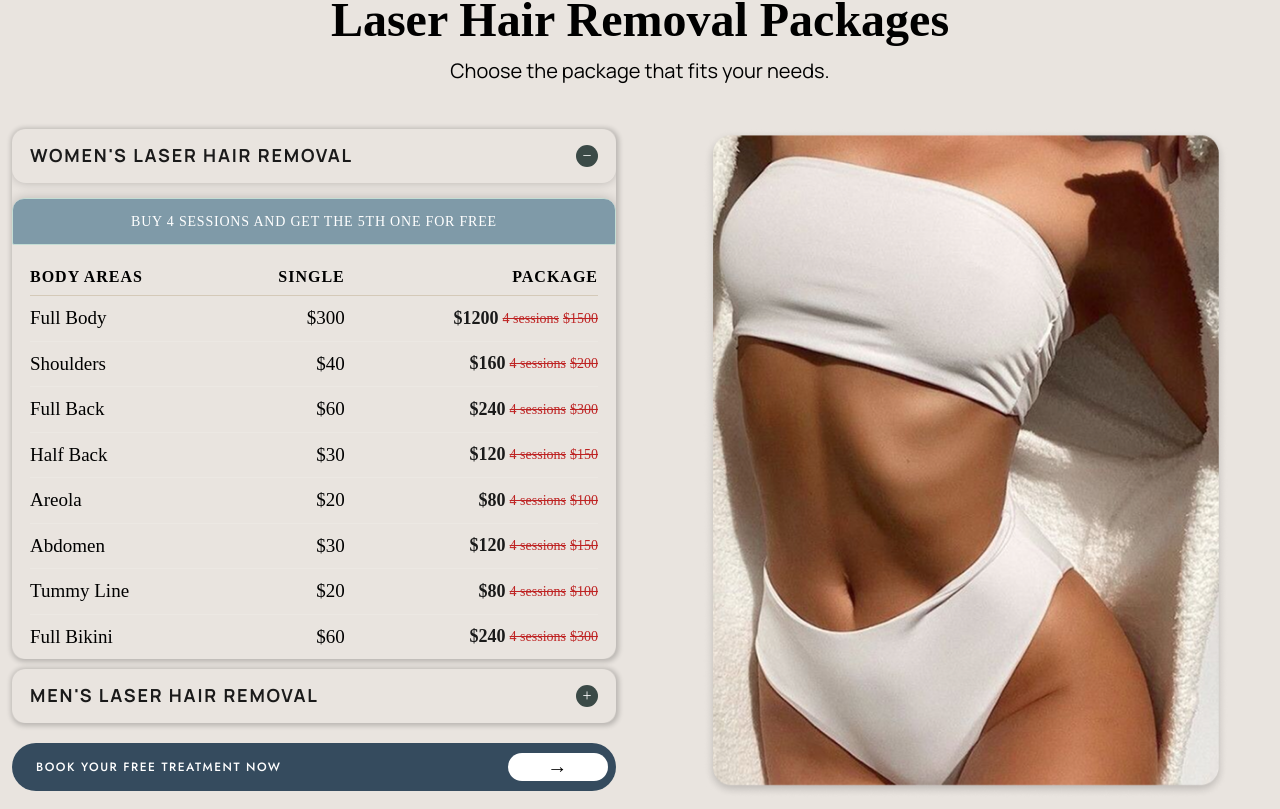
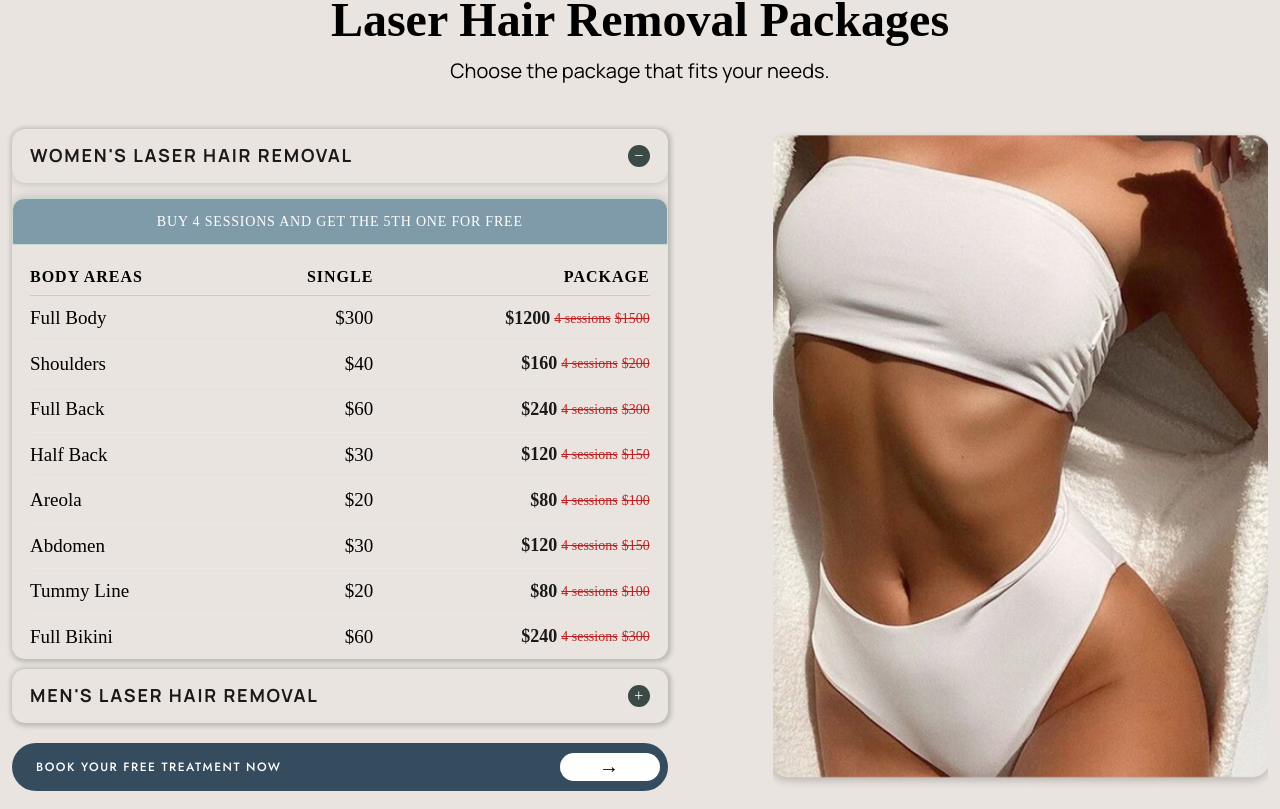
Before and after one commit to alihumdard/elevate-aesthetics, a Next.js app: page / in a window 1280 px wide. Shown: the part 991-1800 px from the top of the page. Built offline with nearby package versions, Linux system fonts and the light colour scheme; a web font is replaced by a local one.

Commit message:
accodian update

```diff
--- a/src/components/HairRemoval.jsx
+++ b/src/components/HairRemoval.jsx
@@ -169,8 +169,8 @@ export default function HairRemoval() {
           <div className="row g-5">
 
             {/* LEFT — accordion + CTA */}
-            <div className="col-lg-6 col-12">
-              <div className="packages-left">
+            <div className="col-lg-7 col-12">
+              <div className="packages-left adjust-width">
                 <Accordion
                   label="WOMEN'S LASER HAIR REMOVAL"
                   rows={womenRows}
@@ -190,12 +190,11 @@ export default function HairRemoval() {
 </button>
               </div>
             </div>
-
             {/* RIGHT — image */}
-            <div className="col-lg-6 col-12">
+            <div className="col-lg-5 col-12">
               <div className="packages-right">
                 <img
-                  className="packages-img"
+                  className="packages-img packages-width"
                   src="/images/hair-removal.png"
                   alt="Laser hair removal model"
                 />
--- a/src/styles/ClientSay.css
+++ b/src/styles/ClientSay.css
@@ -293,7 +293,7 @@
 .cs-faq-list {
   display: flex;
   flex-direction: column;
-  gap: 10px;
+  gap: 18px;
   max-width: 1200px;
   margin: 0 auto;
 }
@@ -340,9 +340,10 @@
   flex-shrink: 0;
   font-size: 18px;
   font-weight: 300;
-  color: var(--cs-dark);
+  color: #fff;
   line-height: 1;
   transition: background 0.2s, color 0.2s, border-color 0.2s;
+  background: #354b5e;
 }
 
 /* Open state: dark filled circle with white minus */
--- a/src/styles/GetTouch.css
+++ b/src/styles/GetTouch.css
@@ -175,7 +175,7 @@
 /* Rounded image */
 .gt-hero-img {
   width: 100%;
-  height: 450px;
+ height: 470px;
   object-fit: cover;
   object-position: center top;
   border-radius: 12px;
--- a/src/styles/HairRemoval.css
+++ b/src/styles/HairRemoval.css
@@ -82,6 +82,13 @@
   object-fit: contain;
   object-position: center top;
   border-radius: 6px;
+}
+.packages-width{
+  object-fit: cover;
+  object-position: top;
+}
+.adjust-width{
+  max-width: 92%;
 }
 
 /* ── Accordion ── */
--- a/src/styles/footer.css
+++ b/src/styles/footer.css
@@ -265,7 +265,7 @@
   font-size: 12px;
   flex-shrink: 0;
   margin-top: 1px;
-  opacity: 0.7;
+  opacity: 1;
 }
 
 /* ── Links column ── */
```
